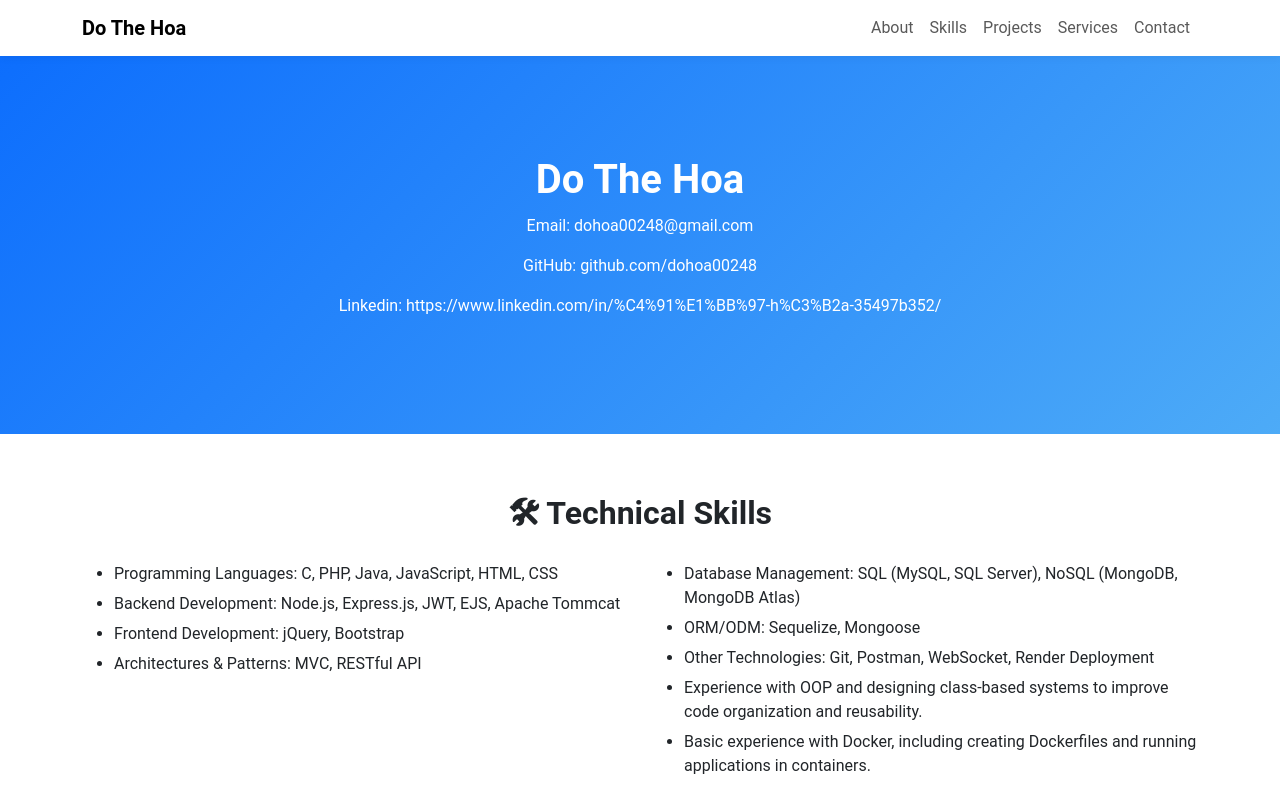
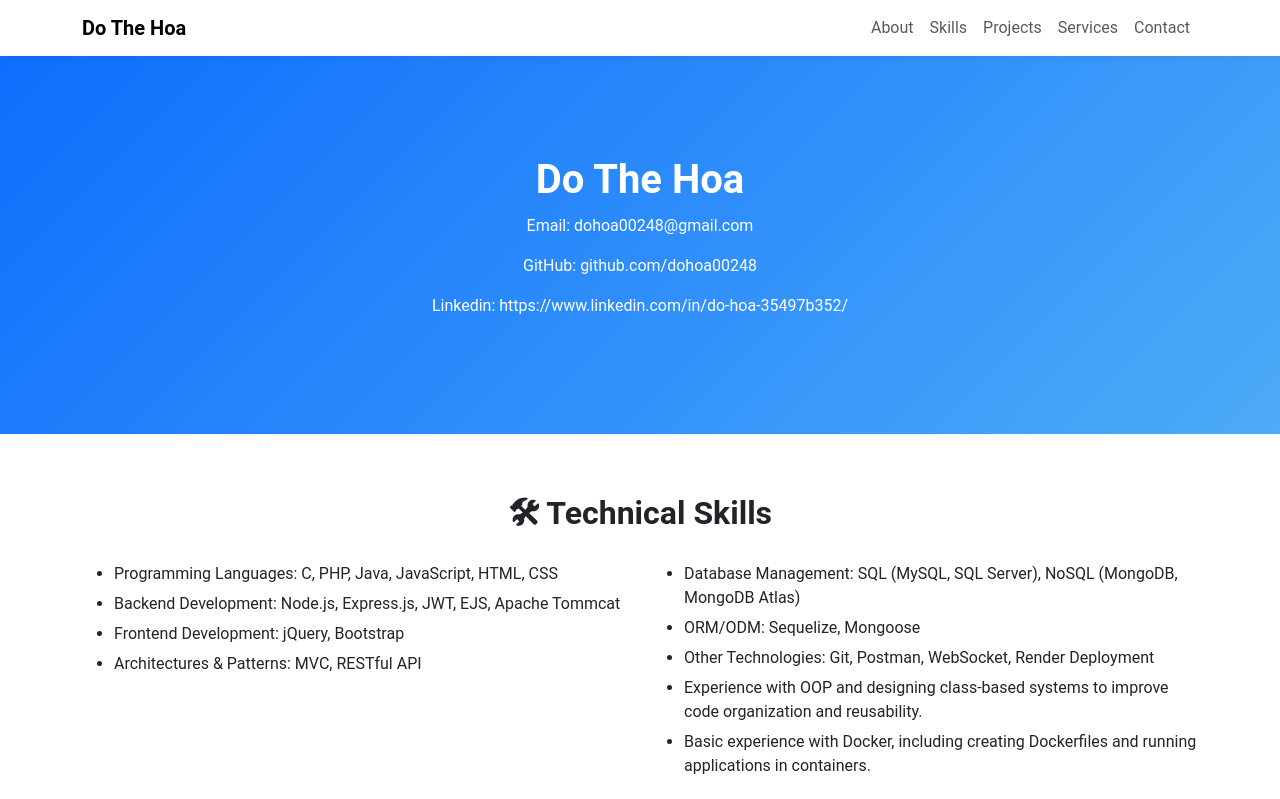
Before and after one commit to dohoa00248/portfolio, a Node server app: page / in a window 1280 px wide. Shown: the top 799 px of the page. Run offline with Node 20, Linux system fonts and the light colour scheme.

Commit message:
Update infor

```diff
--- a/src/views/home.ejs
+++ b/src/views/home.ejs
@@ -79,10 +79,10 @@
           <p>
             Linkedin:
             <a
-              href="https://www.linkedin.com/in/%C4%91%E1%BB%97-h%C3%B2a-35497b352"
+              href="https://www.linkedin.com/in/do-hoa-35497b352/"
               class="text-white"
               target="_blank"
-              >https://www.linkedin.com/in/%C4%91%E1%BB%97-h%C3%B2a-35497b352/</a
+              >https://www.linkedin.com/in/do-hoa-35497b352/</a
             >
           </p>
         </div>
```
